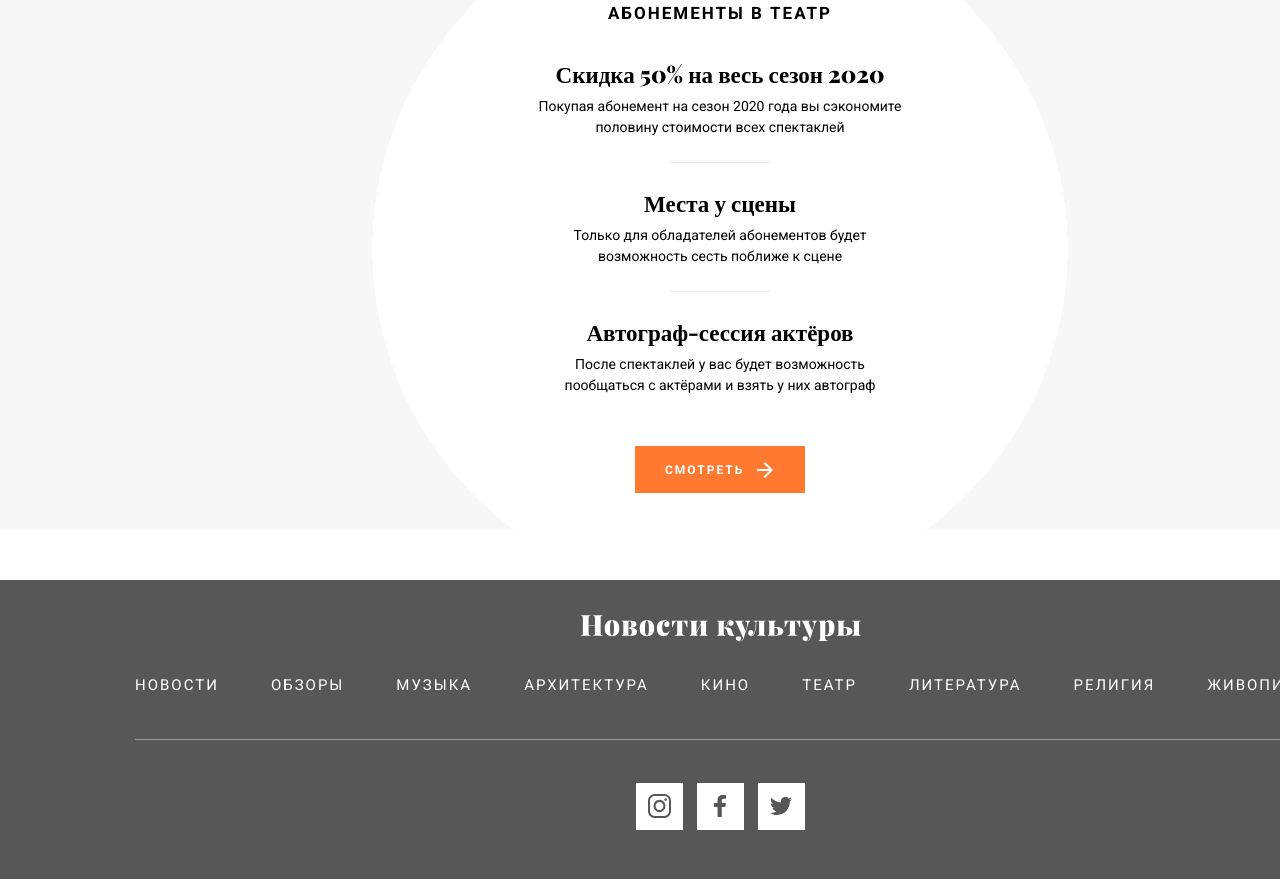
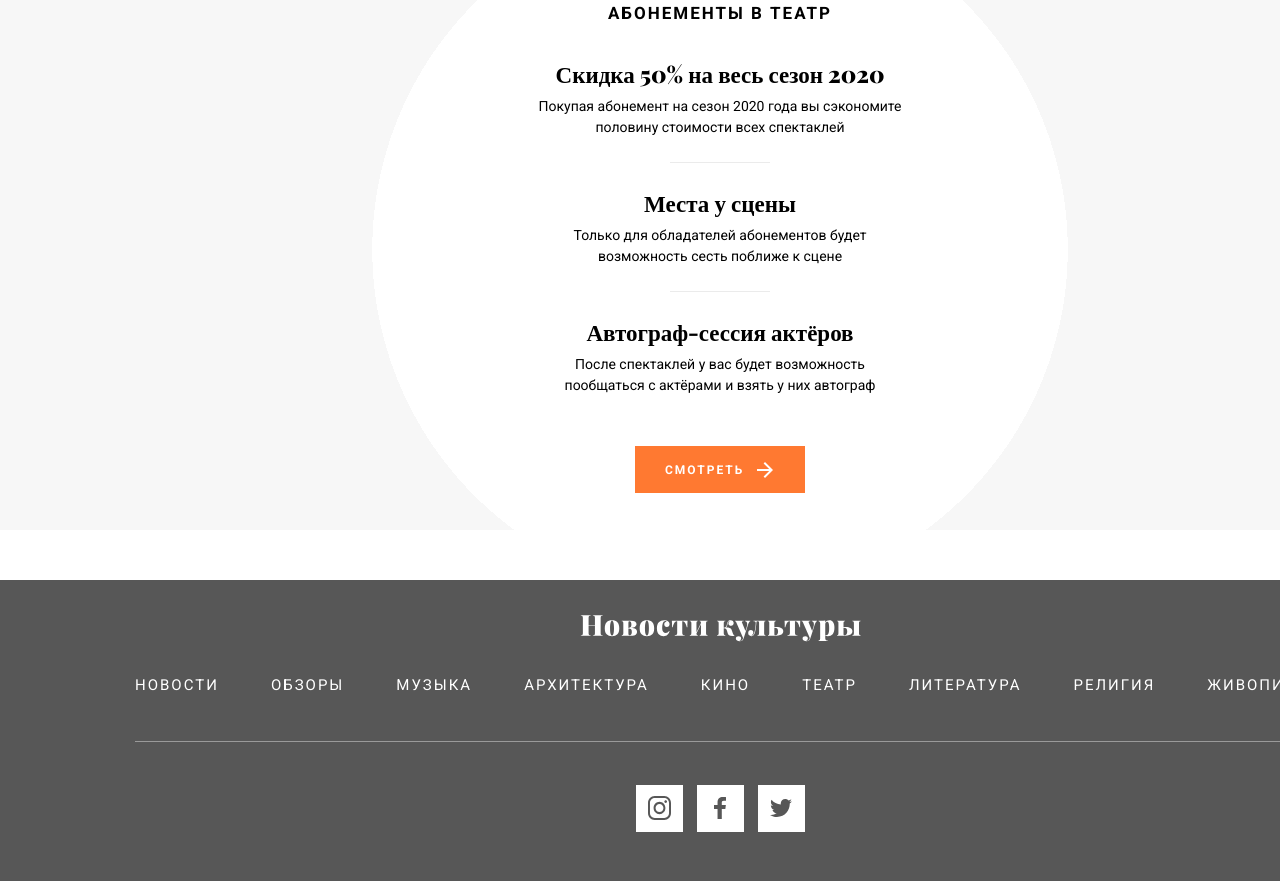
Before and after one commit to sasha-who/culture-news, a plain HTML site: page index.html in a window 1280 px wide. Shown: the part 1178-2059 px from the top of the page. Drawn offline with nearby package versions, Linux system fonts and the light colour scheme.

Commit message:
Перерисовывает разделитель в футере с помощью псевдоэлемента

```diff
--- a/css/style.css
+++ b/css/style.css
@@ -368,10 +368,18 @@ img {
       flex-wrap: wrap;
   margin: 0 -52px 43px 5px;
   padding: 0;
-  padding-bottom: 33px;
 
-  border-bottom: 1px solid rgba(255, 255, 255, 0.4);
   list-style: none;
+}
+
+.footer-navigation::after {
+  content: "";
+
+  width: 1170px;
+  height: 1px;
+  margin-top: 35px;
+
+  background-color: rgba(255, 255, 255, 0.4);
 }
 
 .footer-navigation-item {
```
